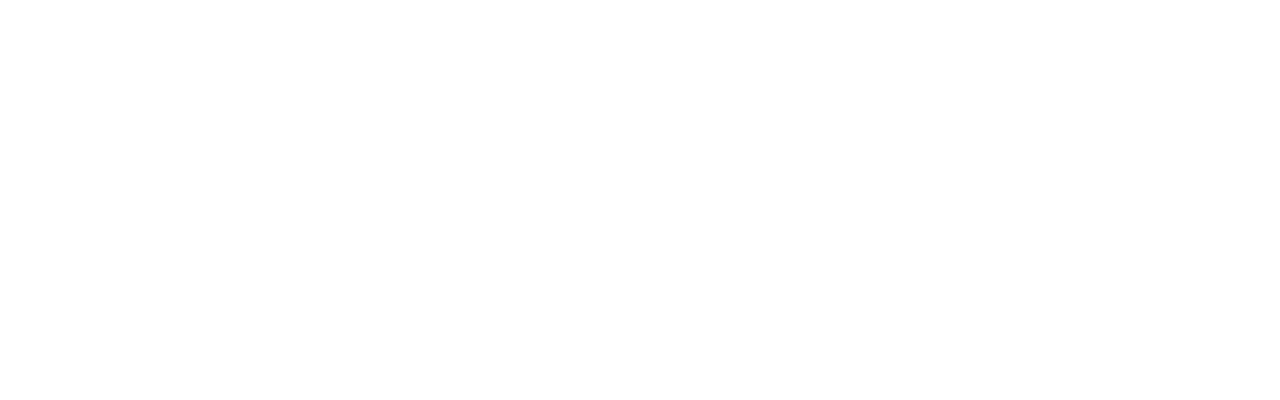
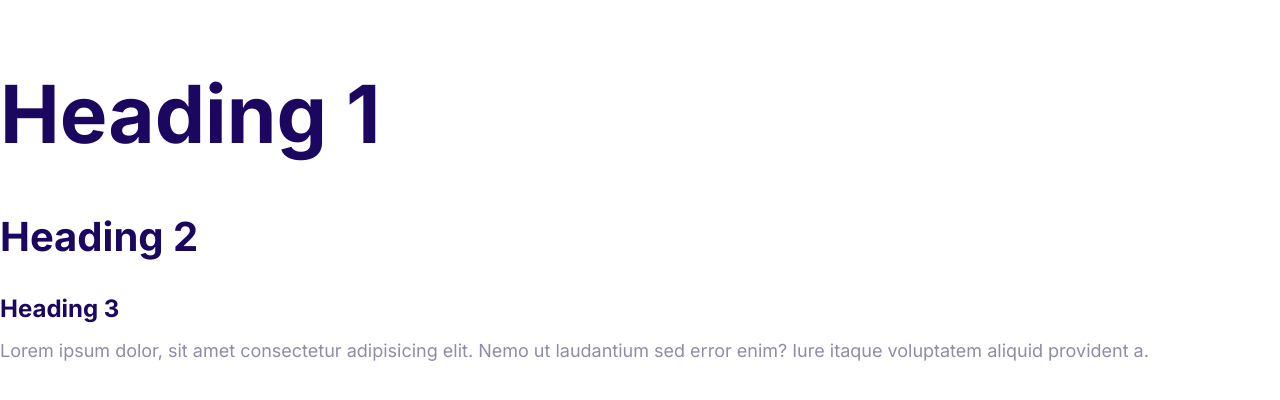
Before and after one commit to emiliyadqa/simple-webpage, a plain HTML site: page index.html in a window 1280 px wide. Drawn offline with Linux system fonts and the light colour scheme.

Commit message:
Define styles for fonts

```diff
--- a/css/styles.css
+++ b/css/styles.css
@@ -5,3 +5,53 @@
   --color-headings: #1b0760;
   --color-body: #918ca4;
 }
+
+html {
+  font-size: 62.5%;
+}
+
+body {
+  font-family: Inter, Arial, Arial, Helvetica, sans-serif;
+  font-size: 2.4rem;
+  line-height: 1.5;
+  color: var(--color-body);
+}
+
+h1,
+h2,
+h3 {
+  color: var(--color-headings);
+  margin-bottom: 1rem;
+}
+
+h1 {
+  font-size: 7rem;
+}
+
+h2 {
+  font-size: 4rem;
+}
+
+h3 {
+  font-size: 3rem;
+}
+
+p {
+  margin-top: 0;
+}
+
+@media screen and (min-width: 1024px) {
+  body {
+    font-size: 1.8rem;
+  }
+
+  h1 {
+    font-size: 8rem;
+  }
+  h2 {
+    font-size: 4rem;
+  }
+  h3 {
+    font-size: 2.4rem;
+  }
+}
--- a/index.html
+++ b/index.html
@@ -4,8 +4,22 @@
     <meta charset="UTF-8" />
     <meta name="viewport" content="width=device-width, initial-scale=1.0" />
     <title>Document</title>
+    <link rel="preconnect" href="https://fonts.googleapis.com" />
+    <link rel="preconnect" href="https://fonts.gstatic.com" crossorigin />
+    <link
+      href="https://fonts.googleapis.com/css2?family=Inter:wght@400;700&display=swap"
+      rel="stylesheet"
+    />
     <link rel="stylesheet" href="css/normalize.css" />
     <link rel="stylesheet" href="css/styles.css" />
   </head>
-  <body></body>
+  <body>
+    <h1>Heading 1</h1>
+    <h2>Heading 2</h2>
+    <h3>Heading 3</h3>
+    <p>
+      Lorem ipsum dolor, sit amet consectetur adipisicing elit. Nemo ut
+      laudantium sed error enim? Iure itaque voluptatem aliquid provident a.
+    </p>
+  </body>
 </html>
```
